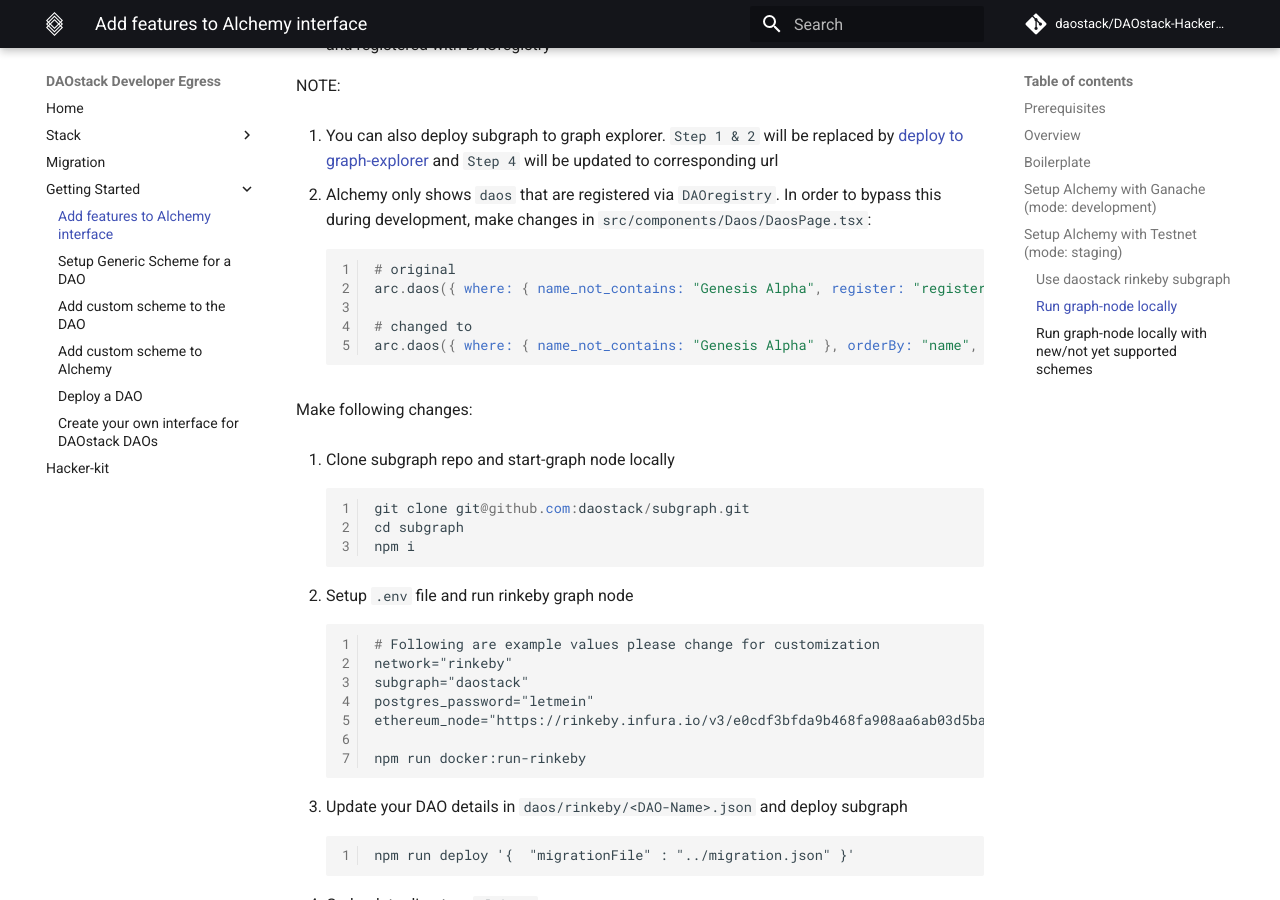
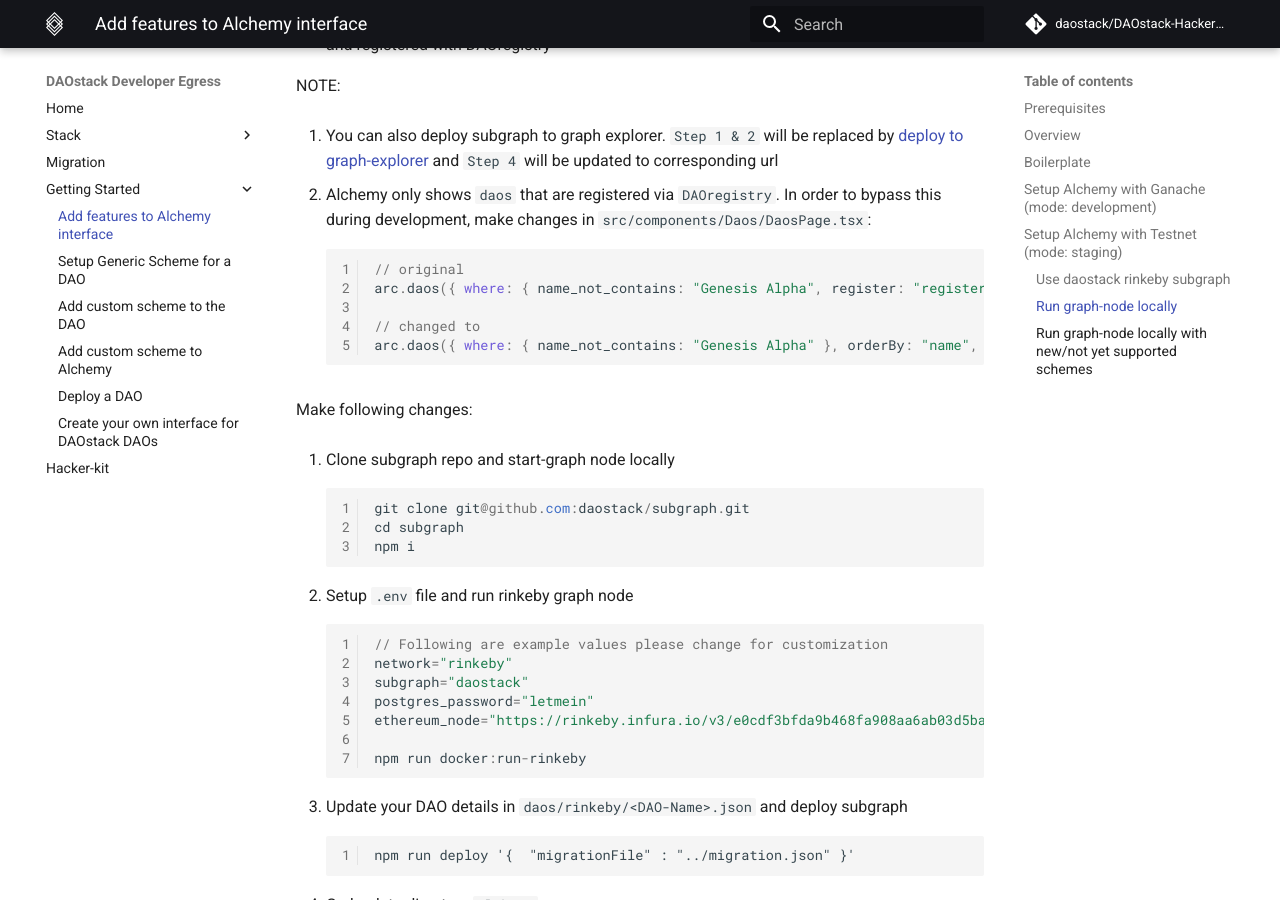
Before and after one commit to daostack/DAOstack-Hackers-Kit, an MkDocs documentation site: the page built from docs/gettingStarted/setupAlchemyDevMode.md, in a window 1280 px wide and 900 px high, scrolled down 3238 px. Built offline with MkDocs 1.6.1 and Material for MkDocs 9.7.7, drawn with Linux system fonts in a browser that asks for light colours; comment, search, counter and statistics services are not loaded.

Commit message:
docs: fix typo

```diff
--- a/docs/gettingStarted/setupAlchemyDevMode.md
+++ b/docs/gettingStarted/setupAlchemyDevMode.md
@@ -107,10 +107,10 @@
 
    2. Alchemy only shows `daos` that are registered via `DAOregistry`. In order to bypass this during development, make changes in `src/components/Daos/DaosPage.tsx`:
 
-        # original
+        // original
         arc.daos({ where: { name_not_contains: "Genesis Alpha", register: "registered" }, orderBy: "name", orderDirection: "asc"})
 
-        # changed to
+        // changed to
         arc.daos({ where: { name_not_contains: "Genesis Alpha" }, orderBy: "name", orderDirection: "asc"})
 
   Make following changes:
@@ -123,7 +123,7 @@
 
   2. Setup `.env` file and run rinkeby graph node
 
-        # Following are example values please change for customization
+        // Following are example values please change for customization
         network="rinkeby"
         subgraph="daostack"
         postgres_password="letmein"
```
